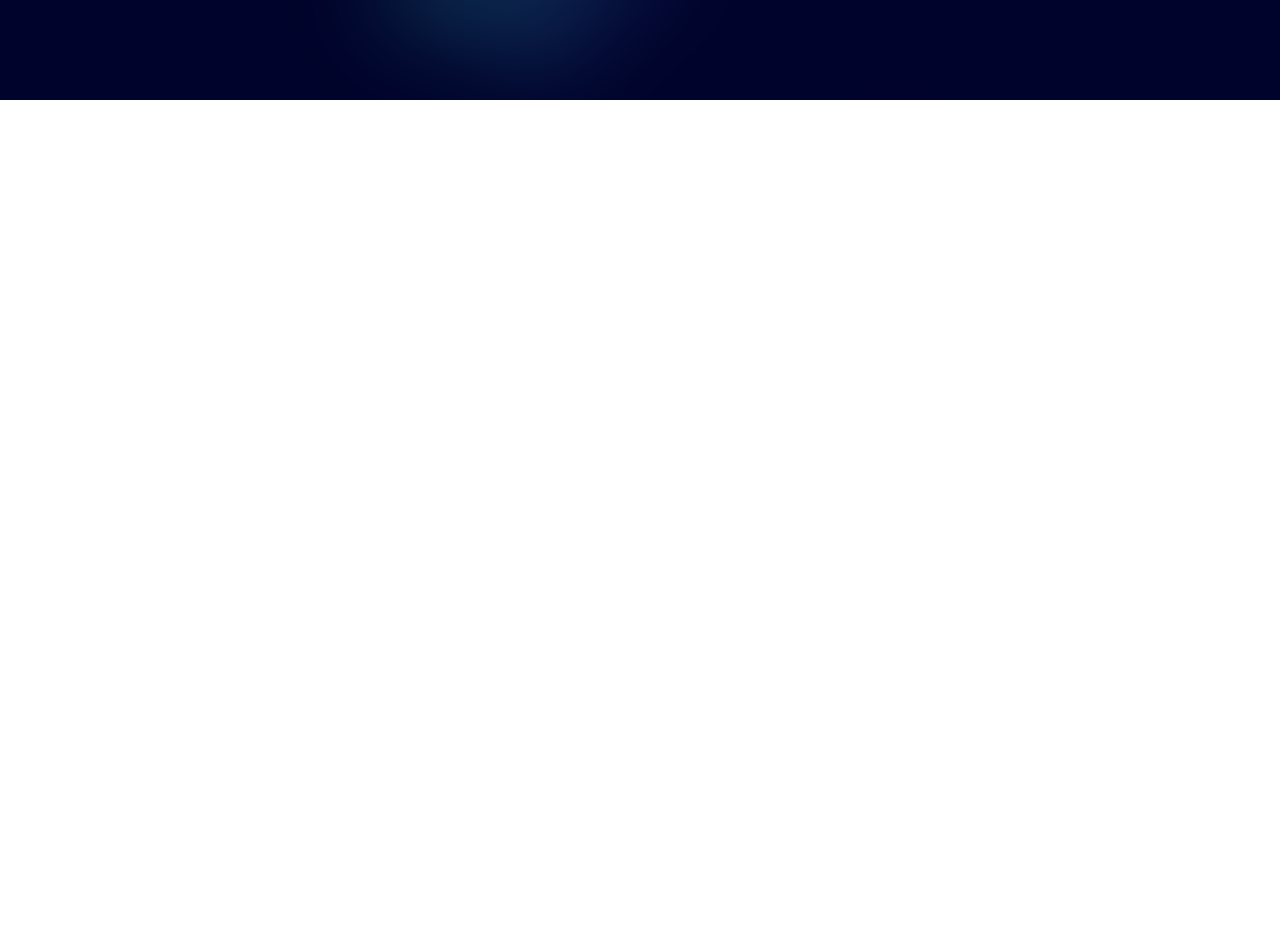
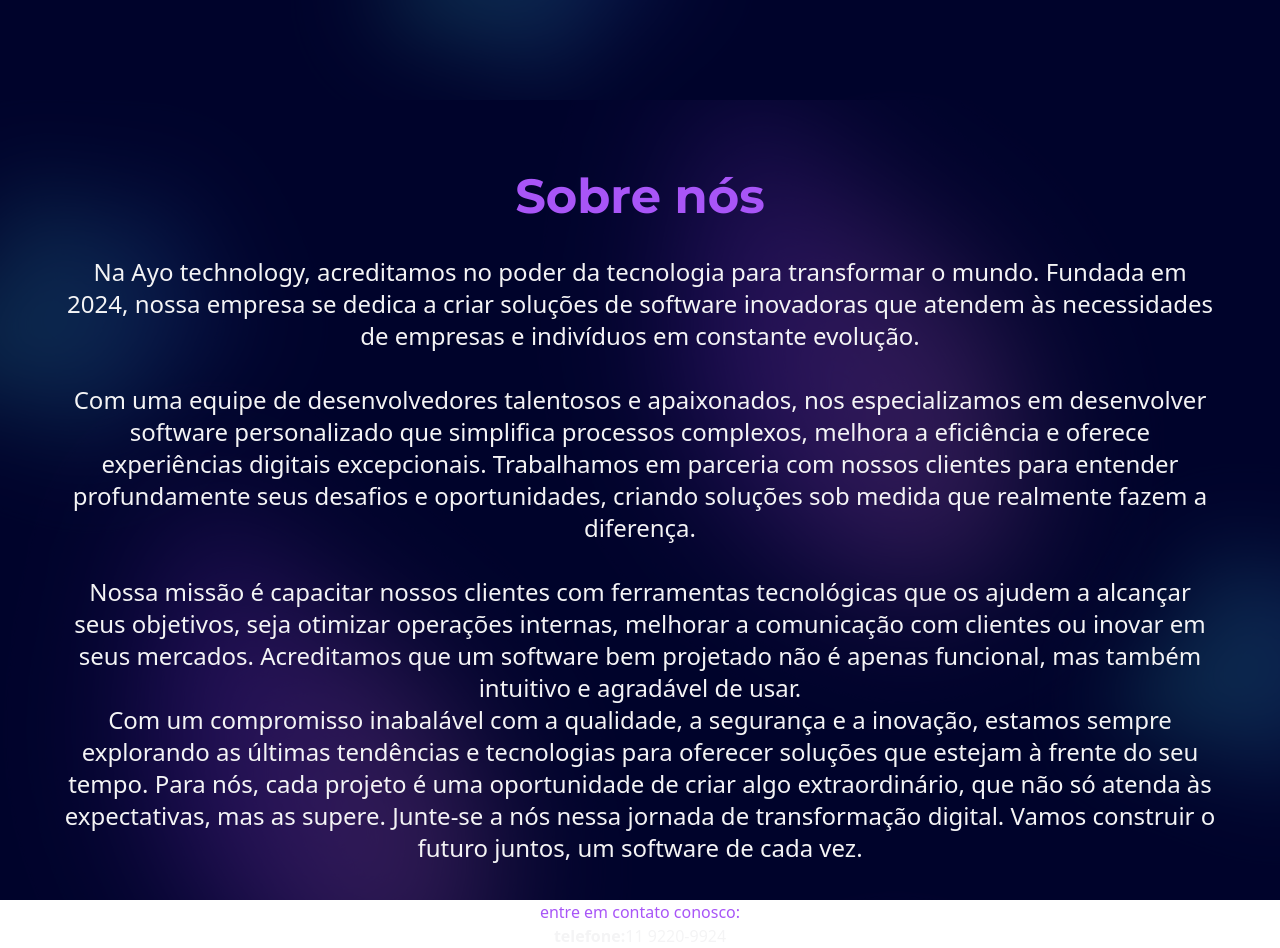
Before and after one commit to ferreiraluiza/AyoTechnology, a React (Vite) app in the folder AyoTechnology/frontend/: page /landing in a window 1280 px wide. Shown: the part 1500-2448 px from the top of the page. Before the commit the page ends 1600 px from the top, so only its background shows below. Built offline with nearby package versions, Linux system fonts and the light colour scheme.

Commit message:
pulei a segunda tela

```diff
--- a/AyoTechnology/frontend/src/pages/landingPage/landing.jsx
+++ b/AyoTechnology/frontend/src/pages/landingPage/landing.jsx
@@ -62,8 +62,35 @@
         <div className="flex justify-center items-center py-9">
           <h1 className="text-6xl font-bold font-montserrat text-center">Conheça nossa equipe</h1>
         </div>
+      </div>
+      {/*terceira tela*/}
 
-        {/*cards*/}
+      <div className="h-screen bg-cover bg-center"
+        style={{ backgroundImage: `url(${"/assets/image/imagem1.svg"})` }}>
+
+        <div className="flex justify-center items-center text-center py-9 flex-col mx-16 ">
+          <h1 className=" text-5xl font-bold font-montserrat  text-purple-500 py-9">Sobre nós</h1>
+          <div className="text-zinc-100 text-2xl">
+
+            <p> Na Ayo technology, acreditamos no poder da tecnologia para transformar o mundo. Fundada em 2024, nossa empresa se dedica a criar soluções de software inovadoras que atendem às necessidades de empresas e indivíduos em constante evolução. <br />
+              <br />
+              Com uma equipe de desenvolvedores talentosos e apaixonados, nos especializamos em desenvolver software personalizado que simplifica processos complexos, melhora a eficiência e oferece experiências digitais excepcionais. Trabalhamos em parceria com nossos clientes para entender profundamente seus desafios e oportunidades, criando soluções sob medida que realmente fazem a diferença. <br />
+
+              <br /> Nossa missão é capacitar nossos clientes com ferramentas tecnológicas que os ajudem a alcançar seus objetivos, seja otimizar operações internas, melhorar a comunicação com clientes ou inovar em seus mercados. Acreditamos que um software bem projetado não é apenas funcional, mas também intuitivo e agradável de usar.
+
+              <br />   Com um compromisso inabalável com a qualidade, a segurança e a inovação, estamos sempre explorando as últimas tendências e tecnologias para oferecer soluções que estejam à frente do seu tempo. Para nós, cada projeto é uma oportunidade de criar algo extraordinário, que não só atenda às expectativas, mas as supere.
+
+              Junte-se a nós nessa jornada de transformação digital. Vamos construir o futuro juntos, um software de cada vez.</p>
+          </div>
+        </div>
+        <div className="flex flex-col justify-center items-center">
+          <h2 className="text-purple-500">entre em contato conosco:</h2>
+
+          <div className="flex flex-row">
+            <h3 className="text-zinc-100 font-bold">telefone: </h3>
+            <p className="text-zinc-100">11 9220-9924</p>
+          </div>
+        </div>
 
       </div>
     </div>
```
Also changed, not shown: AyoTechnology/frontend/public/assets/image/anime wallpaper.jfif (deleted), AyoTechnology/frontend/public/assets/image/imagem3.svg (added).
